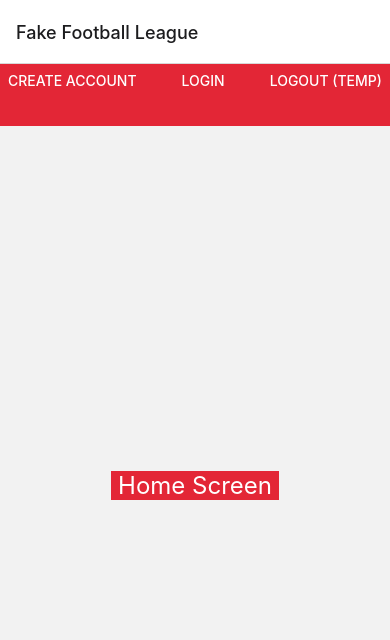
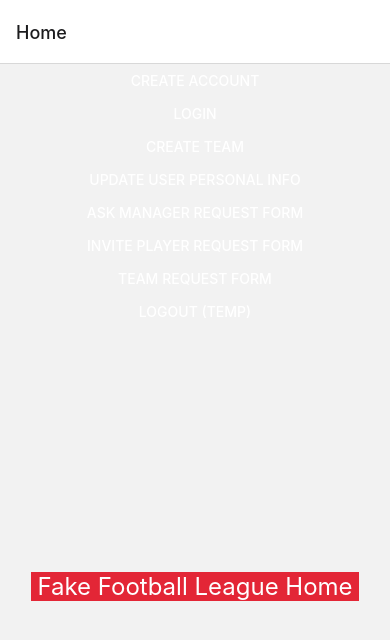
Before and after one commit to jdortega12/Software-Engineering, a React Native app in the folder ReactMobileApp/: screen /Home in a window 390 px wide. Shown: the top 640 px of the page. Built offline with nearby package versions, Linux system fonts and the light colour scheme.

Commit message:
Making Homescreen hub for all other pages

```diff
--- a/ReactMobileApp/App.js
+++ b/ReactMobileApp/App.js
@@ -12,24 +12,26 @@ import InvitePlayerRequestForm from "./view/component/InvitePlayerRequestForm"
 import TeamRequestForm from "./view/component/TeamRequestForm"
 
 //Import navigation files
+
 import { NavigationContainer } from '@react-navigation/native';
 import { createNativeStackNavigator } from '@react-navigation/native-stack';
 
 //Create stack
 const Stack = createNativeStackNavigator();
 
-// The plan for the acceptance test presentation is to
-// manually switch screens becuase we do not yet have the
-// navigation bar working.
 export default function App(){
     return (
 
         <NavigationContainer>{
             <Stack.Navigator>
-                <Stack.Screen name="Home" component={HomeScreen} options={{ title: 'Fake Football League'}}/>
+                <Stack.Screen name="Home" component={HomeScreen} />
                 <Stack.Screen name="CreateAccount" component={CreateAccount} />
                 <Stack.Screen name="Login" component={Login} />
                 <Stack.Screen name="CreateTeam" component={CreateTeam} />
+                <Stack.Screen name="UpdateUserPersonalInfo" component={UpdateUserPersonalInfoScreen} />
+                <Stack.Screen name="AskManagerRequestForm" component={AskManagerRequestForm} />
+                <Stack.Screen name="InvitePlayerRequestForm" component={InvitePlayerRequestForm} />
+                <Stack.Screen name="TeamRequestForm" component={TeamRequestForm} />
             </Stack.Navigator>
         }</NavigationContainer>
 
--- a/ReactMobileApp/view/component/NavBar.style.js
+++ b/ReactMobileApp/view/component/NavBar.style.js
@@ -4,8 +4,8 @@ export default StyleSheet.create({
     titleBarView: {
         backgroundColor:"#e32636",
         height: "8%",
-        flexDirection:"row",
-        justifyContent:"space-between",
+        flex: 1,
+        alignItems: 'center',
     },
     titleText: {
         textAlignVertical:"center",
--- a/ReactMobileApp/view/component/TopBar.js
+++ b/ReactMobileApp/view/component/TopBar.js
@@ -10,15 +10,7 @@ import TopBarStyle from "./TopBar.style"
 export default function topBar() {
     return (
         <View style={TopBarStyle.titleBarView}>
-            <TouchableOpacity style={TopBarStyle.menuIconTouchArea}>
-                <Text style={TopBarStyle.menuIcon}>Menu</Text>
-            </TouchableOpacity>
-
             <Text style={TopBarStyle.titleText}>Fake Football League</Text>
-
-            <TouchableOpacity style={TopBarStyle.searchIconTouchArea}>
-                <Text style={TopBarStyle.searchIcon}>Search</Text>
-            </TouchableOpacity>
         </View>
 
     )
--- a/ReactMobileApp/view/component/TopBar.style.js
+++ b/ReactMobileApp/view/component/TopBar.style.js
@@ -4,8 +4,7 @@ export default StyleSheet.create({
     titleBarView: {
         backgroundColor:"#e32636",
         height: "8%",
-        flexDirection:"row",
-        justifyContent:"space-between",
+        alignItems: 'center',
     },
     menuIconTouchArea: {
         justifyContent:"center"
@@ -22,7 +21,9 @@ export default StyleSheet.create({
         textAlignVertical:"center"
     },
     titleText: {
-        textAlignVertical:"center",
+        //textAlignVertical:"center",
+        //flex: 1,
+        textAlign: 'center',
         color:"white",
         fontSize:24,
     },
--- a/ReactMobileApp/view/screen/HomeScreen.js
+++ b/ReactMobileApp/view/screen/HomeScreen.js
@@ -3,25 +3,27 @@ import {Button, Text, View} from "react-native"
 import NavBarStyle from "../component/NavBar.style"
 import NavBar from "../component/NavBar"
 import HandleLogout from "../../event-handler/HandleLogout"
+import TopBar from "../component/TopBar"
 
 import { NavigationContainer } from '@react-navigation/native';
 import { createNativeStackNavigator } from '@react-navigation/native-stack';
 
 export default function HomeScreen({navigation}) {
     return (<>
-        <View style={NavBarStyle.titleBarView}>
-            <Button
-            color="e32636"
-            title="Create Account"
-            onPress={() => navigation.navigate('CreateAccount')}
-            />
+        <View backgroundColor="#e32636">
+            <Button color="e32636" title="Create Account" onPress={() => navigation.navigate('CreateAccount')}/>
             <Button color="e32636" title="Login" onPress={() => navigation.navigate('Login')}/>
+            <Button color="e32636" title="Create Team" onPress={() => navigation.navigate('CreateTeam')}/>
+            <Button color="e32636" title="Update User Personal Info" onPress={() => navigation.navigate('UpdateUserPersonalInfo')}/>
+            <Button color="e32636" title="Ask Manager Request Form" onPress={() => navigation.navigate('AskManagerRequestForm')}/>
+            <Button color="e32636" title="Invite Player Request Form" onPress={() => navigation.navigate('InvitePlayerRequestForm')}/>
+            <Button color="e32636" title="Team Request Form" onPress={() => navigation.navigate('TeamRequestForm')}/>
             <Button color="e32636" title="Logout (temp)" onPress={HandleLogout}/>
         </View>
+
         <View style={NavBarStyle.centeredText}>
-            <Text style ={NavBarStyle.homeText}> Home Screen </Text>
+            <Text style ={NavBarStyle.homeText}> Fake Football League Home </Text>
         </View>
-
         </>
     )
 }
```
Also changed, not shown: ReactMobileApp/view/screen/LoginScreen.js (+0 -8 lines).
